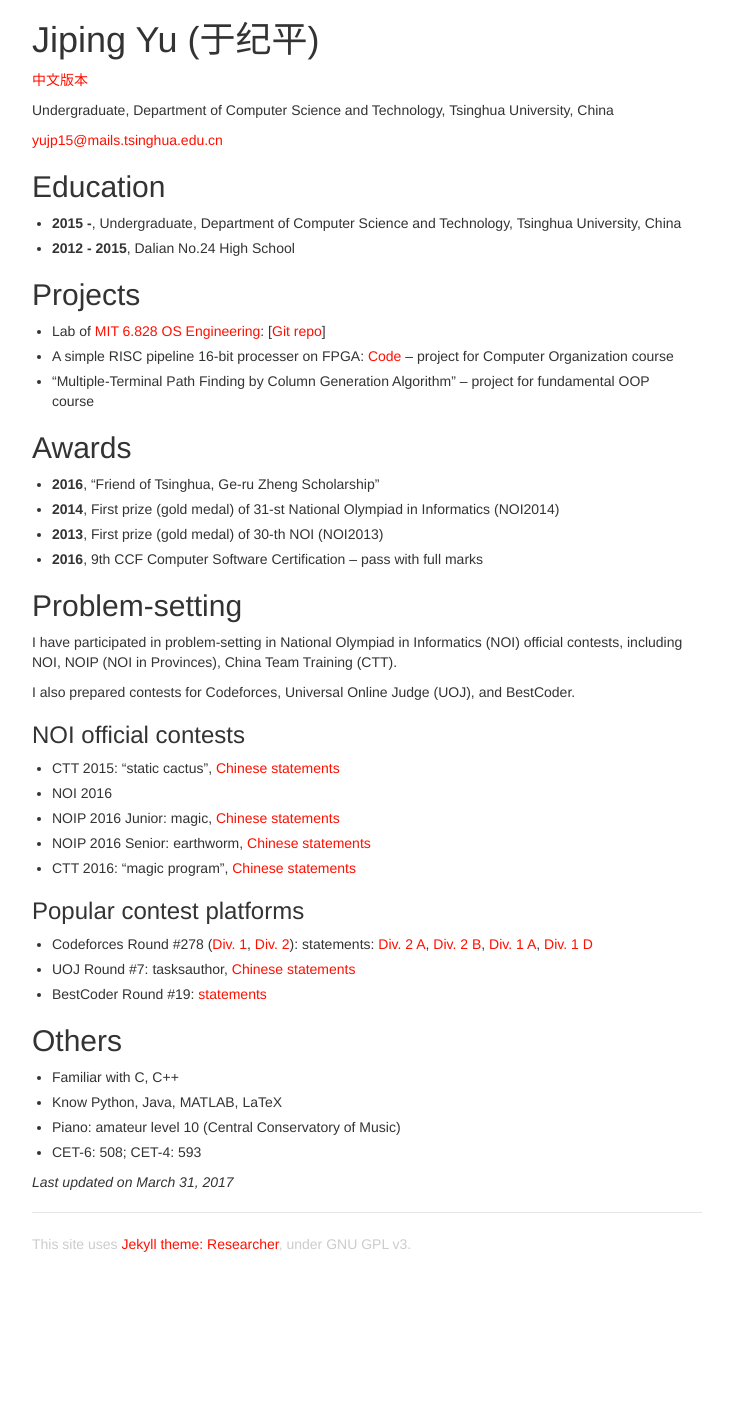
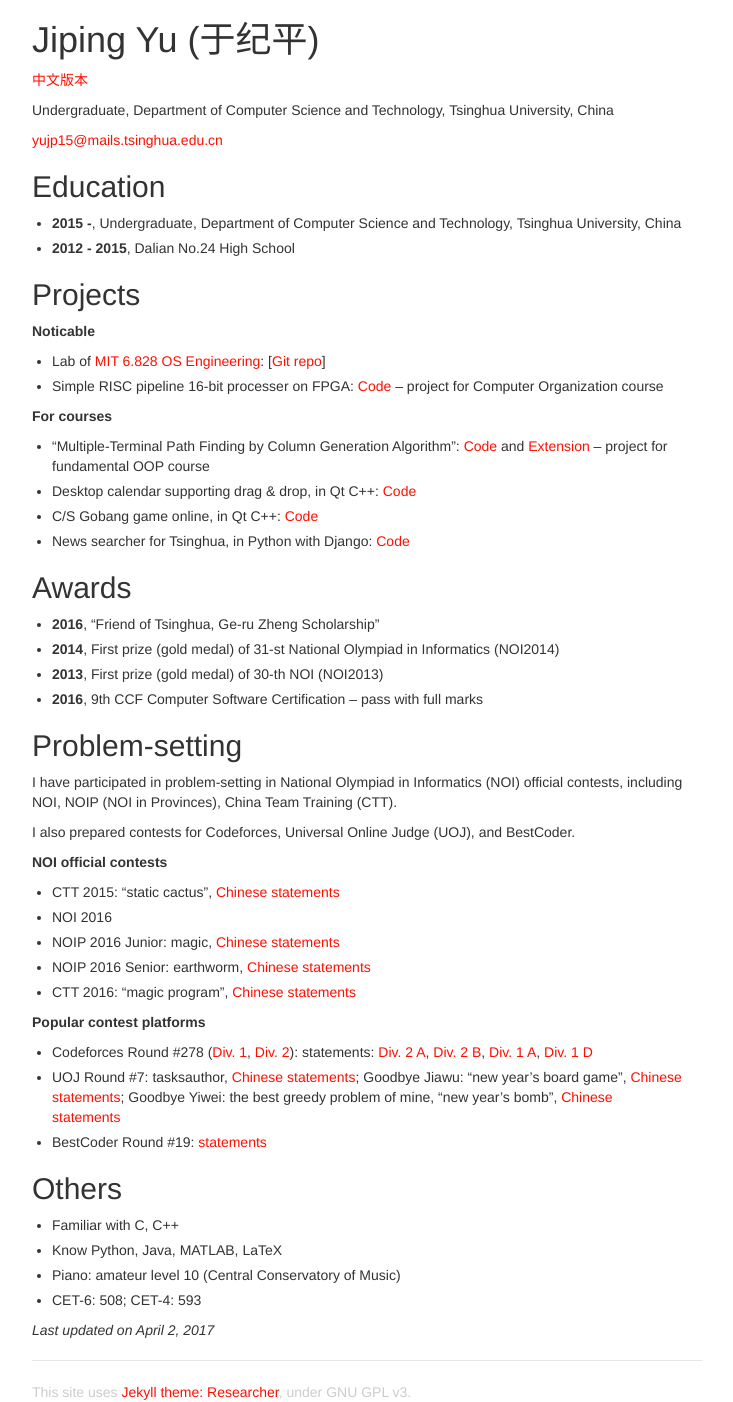
Before and after one commit to ufozgg/ruizhe, a Jekyll site: the page built from yjp_en.md, in a window 1280 px wide. Shown: the whole page, without its empty margins (273-1006 px from the left). Built offline with Jekyll 4.4.1, drawn with Linux system fonts in a browser that asks for light colours; before the commit the page ends 1254 px from its top, so only the background shows below that.

Commit message:
update yjp

```diff
--- a/yjp_en.md
+++ b/yjp_en.md
@@ -18,9 +18,17 @@ Undergraduate, Department of Computer Science and Technology, Tsinghua Universit
 
 ## Projects
 
+**Noticable**
+
 * Lab of [MIT 6.828 OS Engineering](https://pdos.csail.mit.edu/6.828/2016/): [[Git repo](https://github.com/saffahyjp/6.828)]
-* A simple RISC pipeline 16-bit processer on FPGA: [Code](https://github.com/saffahyjp/display/tree/master/cpu) -- project for Computer Organization course
-* "Multiple-Terminal Path Finding by Column Generation Algorithm" -- project for fundamental OOP course
+* Simple RISC pipeline 16-bit processer on FPGA: [Code](https://github.com/saffahyjp/display/tree/master/cpu) -- project for Computer Organization course
+
+**For courses**
+
+* "Multiple-Terminal Path Finding by Column Generation Algorithm": [Code](https://github.com/saffahyjp/display/tree/master/mulpath) and [Extension](https://github.com/saffahyjp/display/tree/master/mulpath_large) -- project for fundamental OOP course
+* Desktop calendar supporting drag & drop, in Qt C++: [Code](https://github.com/saffahyjp/display/tree/master/calendar)
+* C/S Gobang game online, in Qt C++: [Code](https://github.com/saffahyjp/display/tree/master/gobang_net)
+* News searcher for Tsinghua, in Python with Django: [Code](https://github.com/saffahyjp/display/tree/master/news_search)
 
 ## Awards
 
@@ -35,7 +43,7 @@ I have participated in problem-setting in National Olympiad in Informatics (NOI)
 
 I also prepared contests for Codeforces, Universal Online Judge (UOJ), and BestCoder.
 
-### NOI official contests
+**NOI official contests**
 
 * CTT 2015: "static cactus", [Chinese statements](http://uoj.ac/problem/158)
 * NOI 2016
@@ -43,10 +51,10 @@ I also prepared contests for Codeforces, Universal Online Judge (UOJ), and BestC
 * NOIP 2016 Senior: earthworm, [Chinese statements](http://uoj.ac/problem/264)
 * CTT 2016: "magic program", [Chinese statements](http://uoj.ac/problem/267)
 
-### Popular contest platforms
+**Popular contest platforms**
 
 * Codeforces Round #278 ([Div. 1](http://codeforces.com/contest/487), [Div. 2](http://codeforces.com/contest/488)): statements: [Div. 2 A](http://codeforces.com/contest/488/problem/A), [Div. 2 B](http://codeforces.com/contest/488/problem/B), [Div. 1 A](http://codeforces.com/contest/487/problem/A), [Div. 1 D](http://codeforces.com/contest/487/problem/D)
-* UOJ Round #7: tasksauthor, [Chinese statements](http://uoj.ac/problem/83)
+* UOJ Round #7: tasksauthor, [Chinese statements](http://uoj.ac/problem/83); Goodbye Jiawu: "new year's board game", [Chinese statements](http://uoj.ac/problem/68); Goodbye Yiwei: the best greedy problem of mine, "new year's bomb", [Chinese statements](http://uoj.ac/problem/177)
 * BestCoder Round #19: [statements](http://bestcoder.hdu.edu.cn/contests/contest_show.php?cid=551)
 
 ## Others
@@ -56,4 +64,4 @@ I also prepared contests for Codeforces, Universal Online Judge (UOJ), and BestC
 * Piano: amateur level 10 (Central Conservatory of Music)
 * CET-6: 508; CET-4: 593
 
-*Last updated on March 31, 2017*
+*Last updated on April 2, 2017*
```
Also changed, not shown: yjp_zh.md (+13 -5 lines).
